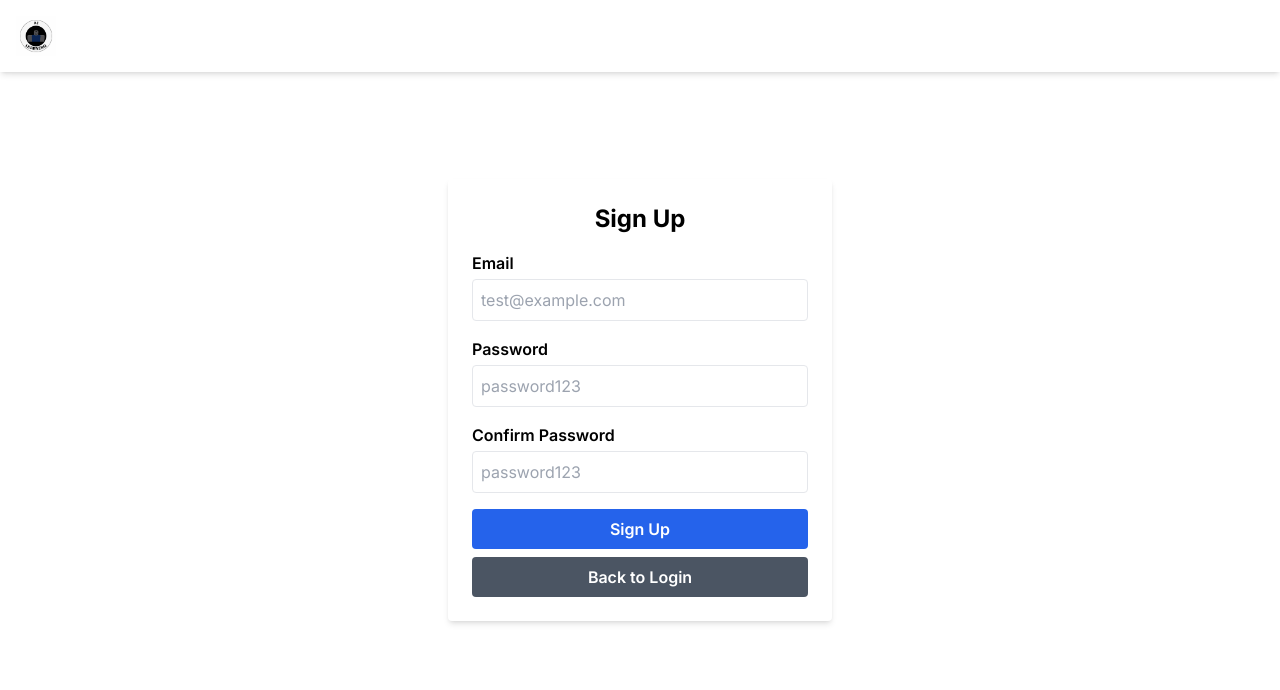
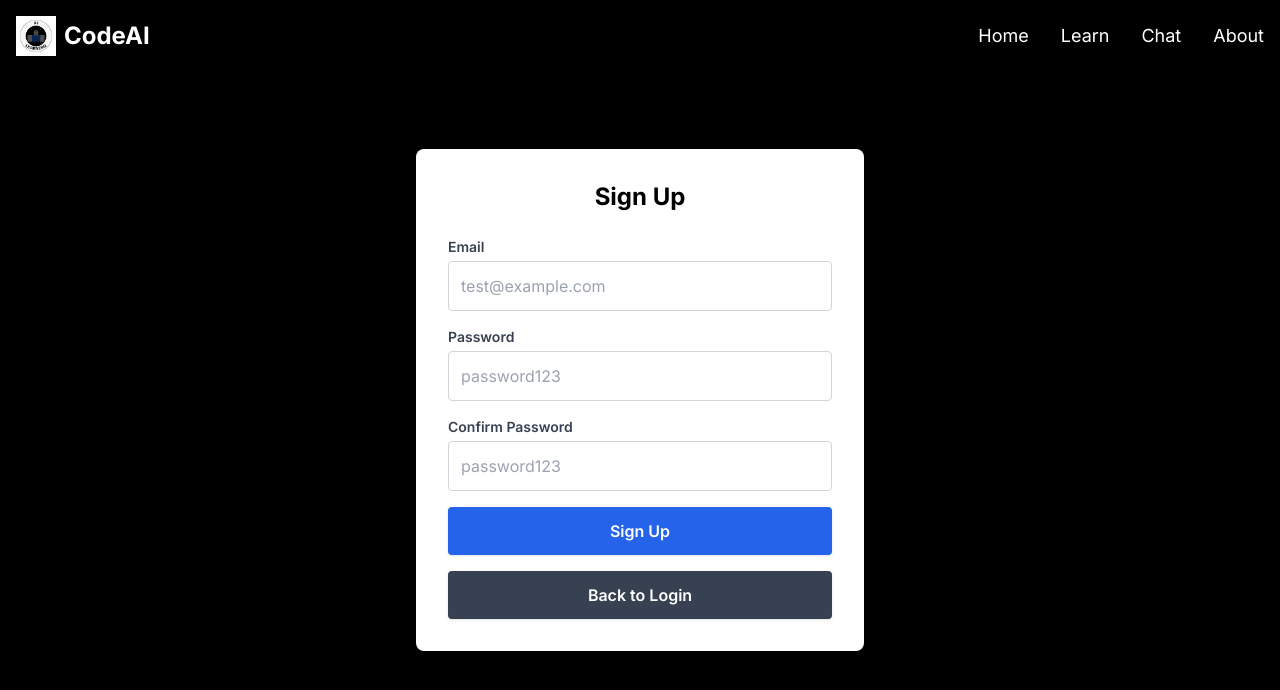
Before and after one commit to Arkaeyuh/codeAIde, a Next.js app: page /signup in a window 1280 px wide. Shown: the top 690 px of the page. Built offline with nearby package versions, Linux system fonts and the light colour scheme.

Commit message:
made login/sign in more neat

```diff
--- a/app/login/page.tsx
+++ b/app/login/page.tsx
@@ -16,18 +16,15 @@
     e.preventDefault();
     setError("");
 
-    // Use next-auth's signIn function
     const result = await signIn("credentials", {
-      redirect: false, // We'll handle redirection manually
+      redirect: false,
       email,
       password,
     });
 
     if (result?.error) {
-      // If credentials are wrong or next-auth responded with an error
       setError("Invalid email or password");
     } else {
-      // If successful, navigate to homepage or chat
       router.push("/learn");
     }
   }
@@ -37,18 +34,18 @@
   }
 
   return (
-    <div className="flex items-center justify-center h-screen bg-000">
+    <div className="flex items-center justify-center min-h-screen bg-black">
       <motion.form
         onSubmit={handleSubmit}
-        className="bg-white p-6 rounded shadow-md w-full max-w-sm"
+        className="relative bg-white rounded-lg shadow-lg p-8 w-full max-w-md"
         initial={{ opacity: 0, y: -20 }}
         animate={{ opacity: 1, y: 0 }}
         transition={{ duration: 0.5 }}
       >
-        <h1 className="text-black text-2xl mb-4 font-bold text-center">Login</h1>
+        <h1 className="text-2xl font-bold text-center text-black mb-6">Login</h1>
         {error && (
           <motion.div
-            className="mb-4 text-red-500 text-sm"
+            className="mb-4 text-sm text-red-500"
             initial={{ opacity: 0 }}
             animate={{ opacity: 1 }}
             transition={{ duration: 0.3 }}
@@ -57,38 +54,36 @@
           </motion.div>
         )}
         <div className="mb-4">
-          <label className="text-black block mb-1 font-semibold" htmlFor="email">
+          <label className="block text-sm font-semibold text-gray-700 mb-1" htmlFor="email">
             Email
           </label>
           <motion.input
-            className="text-black w-full border p-2 rounded"
+            className="text-black w-full border border-gray-300 p-3 rounded focus:ring-2 focus:ring-blue-600 focus:outline-none transition-all"
             type="text"
             id="email"
             value={email}
             onChange={(e) => setEmail(e.target.value)}
             placeholder="test@example.com"
-            whileFocus={{ scale: 1.05 }}
-            transition={{ duration: 0.2 }}
+            whileFocus={{ scale: 1.02 }}
           />
         </div>
         <div className="mb-4">
-          <label className="block mb-1 font-semibold text-black" htmlFor="password">
+          <label className="block text-sm font-semibold text-gray-700 mb-1" htmlFor="password">
             Password
           </label>
           <motion.input
-            className="text-black w-full border p-2 rounded"
+            className="text-black w-full border border-gray-300 p-3 rounded focus:ring-2 focus:ring-blue-600 focus:outline-none transition-all"
             type="password"
             id="password"
             value={password}
             onChange={(e) => setPassword(e.target.value)}
             placeholder="password123"
-            whileFocus={{ scale: 1.05 }}
-            transition={{ duration: 0.2 }}
+            whileFocus={{ scale: 1.02 }}
           />
         </div>
         <motion.button
           type="submit"
-          className="w-full bg-blue-600 text-white p-2 font-semibold rounded hover:bg-blue-700"
+          className="w-full bg-blue-600 text-white font-semibold py-3 rounded hover:bg-blue-700 transition-all shadow"
           whileHover={{ scale: 1.05 }}
           whileTap={{ scale: 0.95 }}
         >
@@ -97,7 +92,7 @@
         <motion.button
           type="button"
           onClick={handleSignUp}
-          className="w-full bg-gray-600 text-white p-2 font-semibold rounded mt-2 hover:bg-gray-700"
+          className="w-full bg-gray-700 text-white font-semibold py-3 rounded mt-4 hover:bg-gray-800 transition-all shadow"
           whileHover={{ scale: 1.05 }}
           whileTap={{ scale: 0.95 }}
         >
--- a/app/signup/page.tsx
+++ b/app/signup/page.tsx
@@ -24,7 +24,6 @@
 
     // Simulate sign-up process (replace this with API call)
     try {
-      // Simulated success
       console.log("User signed up:", { email, password });
       router.push("/login"); // Redirect to login page
     } catch (err) {
@@ -37,18 +36,18 @@
   }
 
   return (
-    <div className="flex items-center justify-center h-screen bg-000">
+    <div className="flex items-center justify-center min-h-screen bg-black">
       <motion.form
         onSubmit={handleSubmit}
-        className="bg-white p-6 rounded shadow-md w-full max-w-sm"
+        className="relative bg-white rounded-lg shadow-lg p-8 w-full max-w-md"
         initial={{ opacity: 0, y: -20 }}
         animate={{ opacity: 1, y: 0 }}
         transition={{ duration: 0.5 }}
       >
-        <h1 className="text-black text-2xl mb-4 font-bold text-center">Sign Up</h1>
+        <h1 className="text-2xl font-bold text-center text-black mb-6">Sign Up</h1>
         {error && (
           <motion.div
-            className="mb-4 text-red-500 text-sm"
+            className="mb-4 text-sm text-red-500"
             initial={{ opacity: 0 }}
             animate={{ opacity: 1 }}
             transition={{ duration: 0.3 }}
@@ -57,56 +56,50 @@
           </motion.div>
         )}
         <div className="mb-4">
-          <label className="text-black block mb-1 font-semibold" htmlFor="email">
+          <label className="block text-sm font-semibold text-gray-700 mb-1" htmlFor="email">
             Email
           </label>
           <motion.input
-            className="text-black w-full border p-2 rounded"
+            className="text-black w-full border border-gray-300 p-3 rounded focus:ring-2 focus:ring-blue-600 focus:outline-none transition-all"
             type="email"
             id="email"
             value={email}
             onChange={(e) => setEmail(e.target.value)}
             placeholder="test@example.com"
-            whileFocus={{ scale: 1.05 }}
-            transition={{ duration: 0.2 }}
+            whileFocus={{ scale: 1.02 }}
           />
         </div>
         <div className="mb-4">
-          <label className="text-black block mb-1 font-semibold" htmlFor="password">
+          <label className="block text-sm font-semibold text-gray-700 mb-1" htmlFor="password">
             Password
           </label>
           <motion.input
-            className="text-black w-full border p-2 rounded"
+            className="text-black w-full border border-gray-300 p-3 rounded focus:ring-2 focus:ring-blue-600 focus:outline-none transition-all"
             type="password"
             id="password"
             value={password}
             onChange={(e) => setPassword(e.target.value)}
             placeholder="password123"
-            whileFocus={{ scale: 1.05 }}
-            transition={{ duration: 0.2 }}
+            whileFocus={{ scale: 1.02 }}
           />
         </div>
         <div className="mb-4">
-          <label
-            className="text-black block mb-1 font-semibold"
-            htmlFor="confirmPassword"
-          >
+          <label className="block text-sm font-semibold text-gray-700 mb-1" htmlFor="confirmPassword">
             Confirm Password
           </label>
           <motion.input
-            className="text-black w-full border p-2 rounded"
+            className="text-black w-full border border-gray-300 p-3 rounded focus:ring-2 focus:ring-blue-600 focus:outline-none transition-all"
             type="password"
             id="confirmPassword"
             value={confirmPassword}
             onChange={(e) => setConfirmPassword(e.target.value)}
             placeholder="password123"
-            whileFocus={{ scale: 1.05 }}
-            transition={{ duration: 0.2 }}
+            whileFocus={{ scale: 1.02 }}
           />
         </div>
         <motion.button
           type="submit"
-          className="w-full bg-blue-600 text-white p-2 font-semibold rounded hover:bg-blue-700"
+          className="w-full bg-blue-600 text-white font-semibold py-3 rounded hover:bg-blue-700 transition-all shadow"
           whileHover={{ scale: 1.05 }}
           whileTap={{ scale: 0.95 }}
         >
@@ -115,7 +108,7 @@
         <motion.button
           type="button"
           onClick={handleBackToLogin}
-          className="w-full bg-gray-600 text-white p-2 font-semibold rounded mt-2 hover:bg-gray-700"
+          className="w-full bg-gray-700 text-white font-semibold py-3 rounded mt-4 hover:bg-gray-800 transition-all shadow"
           whileHover={{ scale: 1.05 }}
           whileTap={{ scale: 0.95 }}
         >
```
